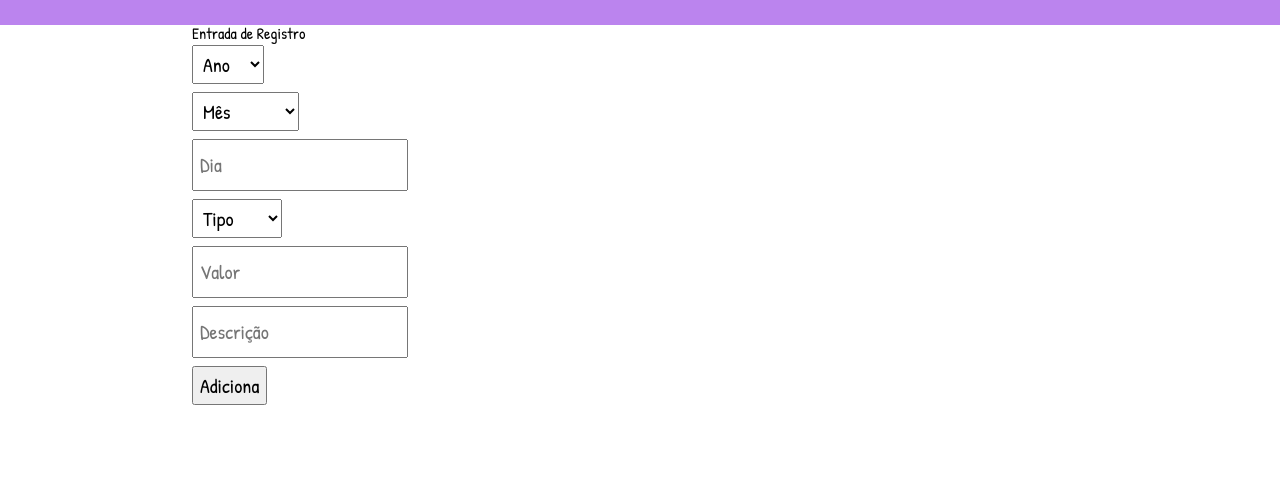
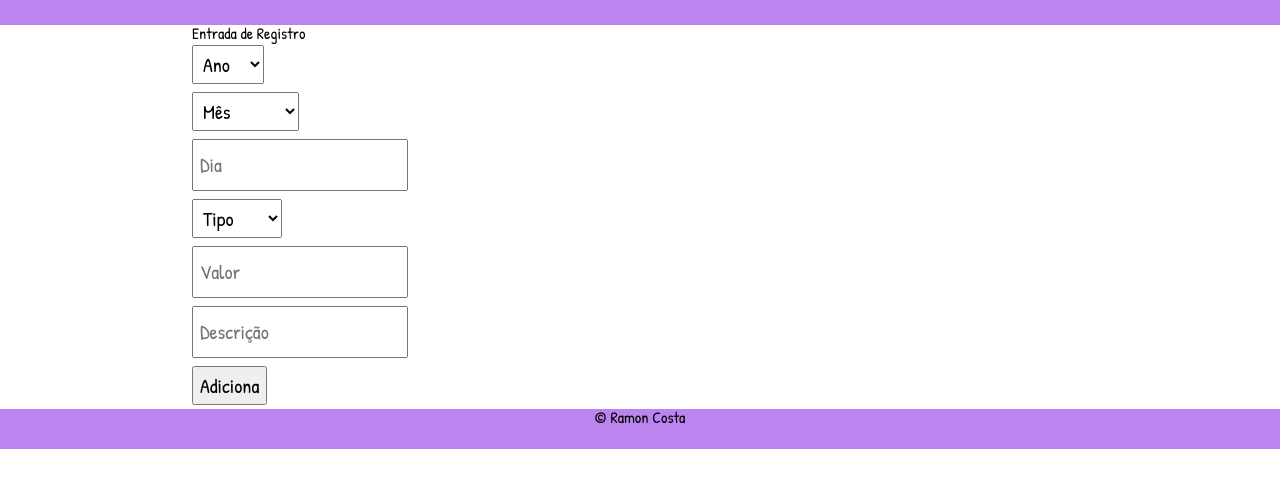
Before and after one commit to ramonfcf/controle-financeiro, a plain HTML site: page index.html in a window 1280 px wide. Shown: the part 85-572 px from the top of the page. Drawn offline with Linux system fonts and the light colour scheme.

Commit message:
adiconando rodape

```diff
--- a/css/base.css
+++ b/css/base.css
@@ -16,3 +16,9 @@ main {
     display: flex;
     align-items: center;
 }
+
+footer{
+    width: 100%;
+    height: 40px;
+    background-color: rgba(137, 43, 226, 0.575);
+}
--- a/css/principal.css
+++ b/css/principal.css
@@ -13,3 +13,9 @@ input, select{
 
     margin: 4px 6px 4px 0px;
 }
+
+.rodape {
+    display: flex;
+    align-items: center;
+    justify-content: center ;
+}
--- a/index.html
+++ b/index.html
@@ -78,6 +78,11 @@
                 <input class="formulario-controle" type="button" value="Adiciona">
             </div>
         </section>
+        <footer>
+            <div class="rodape">
+                <h2>&copy; Ramon Costa</h2>
+            </div>
+        </footer>
     </main>
 </body>
 </html>
```
